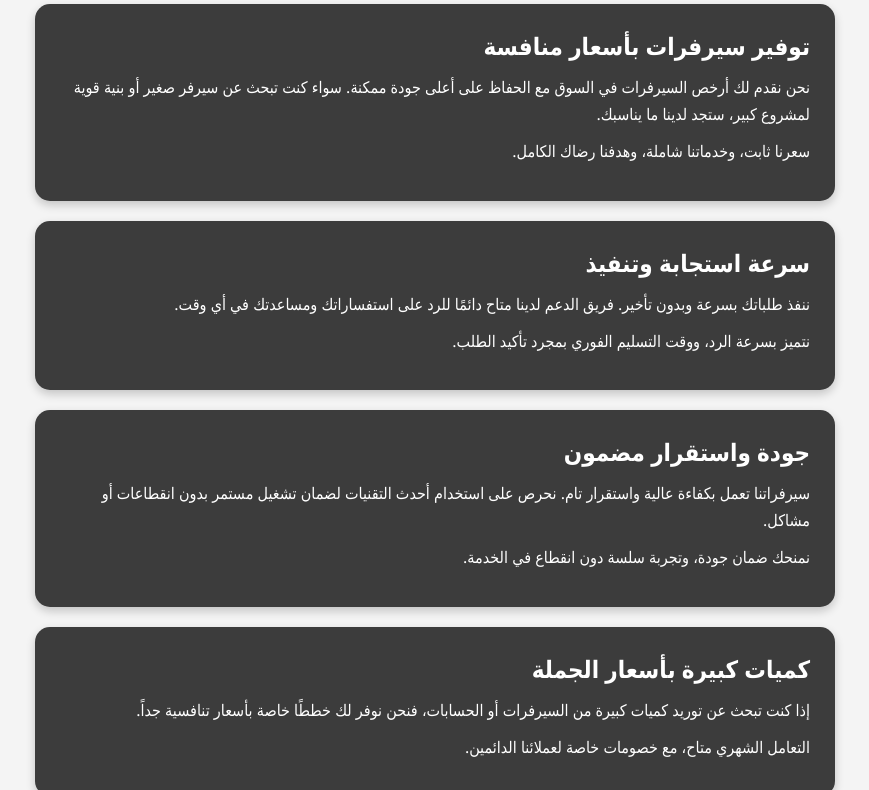
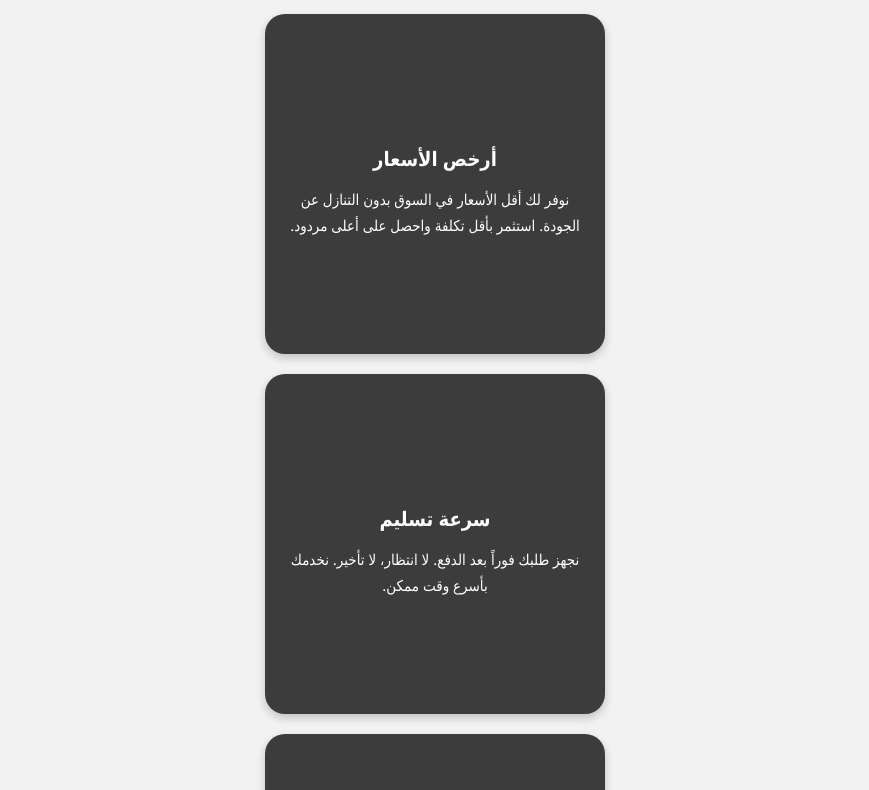
Before and after one commit to mokaa0/srev, a plain HTML site: page index.html in a window 1280 px wide. Shown: the part 145-935 px from the top of the page, without its empty margins (205-1074 px from the left). Drawn offline with Linux system fonts and the light colour scheme.

Commit message:
Update index.html

```diff
--- a/index.html
+++ b/index.html
@@ -1,56 +1,70 @@
 <!DOCTYPE html>
 <html lang="ar" dir="rtl">
 <head>
-    <meta charset="UTF-8">
-    <title>Srév - سيرفرات</title>
+  <meta charset="UTF-8" />
+  <title>Srév - السيرفرات</title>
   <style>
     body {
       margin: 0;
+      padding: 0;
       font-family: 'Segoe UI', Tahoma, Geneva, Verdana, sans-serif;
-            background-color: #f4f4f4;
-            color: #fff;
+      background-color: #f2f2f2; /* أبيض مخلوط رمادي */
     }
 
     .header {
       text-align: center;
-            padding: 50px 20px 30px;
       font-size: 36px;
       font-weight: bold;
+      padding: 40px 0 10px;
       color: #333;
+    }
+
+    .sub-header {
+      text-align: center;
+      font-size: 22px;
+      color: #333;
+      margin-bottom: 30px;
     }
 
     .cards {
       display: flex;
       flex-direction: column;
+      align-items: center;
       gap: 20px;
-            max-width: 800px;
-            margin: 0 auto;
-            padding: 20px;
+      max-width: 1000px;
+      margin: auto;
+      padding: 0 20px;
     }
 
     .card {
+      width: 300px;
+      height: 300px;
       background-color: #3c3c3c;
-            padding: 25px;
-            border-radius: 15px;
+      color: #fff;
+      border-radius: 20px;
+      padding: 20px;
+      text-align: center;
       box-shadow: 0 4px 10px rgba(0,0,0,0.2);
-            color: #fff;
+      display: flex;
+      flex-direction: column;
+      justify-content: center;
     }
 
     .card h3 {
-            margin: 0 0 12px;
-            font-size: 24px;
+      font-size: 20px;
+      margin-bottom: 10px;
       font-weight: bold;
     }
 
     .card p {
-            margin: 10px 0;
-            font-size: 16px;
+      font-size: 15px;
       line-height: 1.7;
+      margin: 5px 0;
     }
 
     .button-container {
       text-align: center;
-            margin: 40px 0;
+      margin: 50px 0 30px;
     }
 
     .discord-button {
@@ -65,37 +79,41 @@
     }
 
     .discord-button:hover {
-            background-color: #555;
+      background-color: #5a5a5a;
+    }
+
+    @media (max-width: 768px) {
+      .card {
+        width: 90%;
+        height: auto;
+      }
     }
   </style>
 </head>
 <body>
 
   <div class="header">Srév</div>
+  <div class="sub-header">سيرفرات بأسعار مميزة وجودة عالية</div>
 
   <div class="cards">
     <div class="card">
-            <h3>توفير سيرفرات بأسعار منافسة</h3>
-            <p>نحن نقدم لك أرخص السيرفرات في السوق مع الحفاظ على أعلى جودة ممكنة. سواء كنت تبحث عن سيرفر صغير أو بنية قوية لمشروع كبير، ستجد لدينا ما يناسبك.</p>
-            <p>سعرنا ثابت، وخدماتنا شاملة، وهدفنا رضاك الكامل.</p>
+      <h3>أرخص الأسعار</h3>
+      <p>نوفر لك أقل الأسعار في السوق بدون التنازل عن الجودة. استثمر بأقل تكلفة واحصل على أعلى مردود.</p>
     </div>
 
     <div class="card">
-            <h3>سرعة استجابة وتنفيذ</h3>
-            <p>ننفذ طلباتك بسرعة وبدون تأخير. فريق الدعم لدينا متاح دائمًا للرد على استفساراتك ومساعدتك في أي وقت.</p>
-            <p>نتميز بسرعة الرد، ووقت التسليم الفوري بمجرد تأكيد الطلب.</p>
+      <h3>سرعة تسليم</h3>
+      <p>نجهز طلبك فوراً بعد الدفع. لا انتظار، لا تأخير. نخدمك بأسرع وقت ممكن.</p>
     </div>
 
     <div class="card">
-            <h3>جودة واستقرار مضمون</h3>
-            <p>سيرفراتنا تعمل بكفاءة عالية واستقرار تام. نحرص على استخدام أحدث التقنيات لضمان تشغيل مستمر بدون انقطاعات أو مشاكل.</p>
-            <p>نمنحك ضمان جودة، وتجربة سلسة دون انقطاع في الخدمة.</p>
+      <h3>كميات بالجملة</h3>
+      <p>جاهزين لتوريد كميات كبيرة بشكل يومي أو شهري مع خصومات مميزة ومتابعة مستمرة.</p>
     </div>
 
     <div class="card">
-            <h3>كميات كبيرة بأسعار الجملة</h3>
-            <p>إذا كنت تبحث عن توريد كميات كبيرة من السيرفرات أو الحسابات، فنحن نوفر لك خططًا خاصة بأسعار تنافسية جداً.</p>
-            <p>التعامل الشهري متاح، مع خصومات خاصة لعملائنا الدائمين.</p>
+      <h3>جودة مضمونة</h3>
+      <p>نستخدم أفضل الأدوات وأحدث التقنيات لضمان استقرار الخدمة لأطول وقت ممكن.</p>
     </div>
   </div>
 
```
Lines whose indentation alone changed are shown as unchanged.
